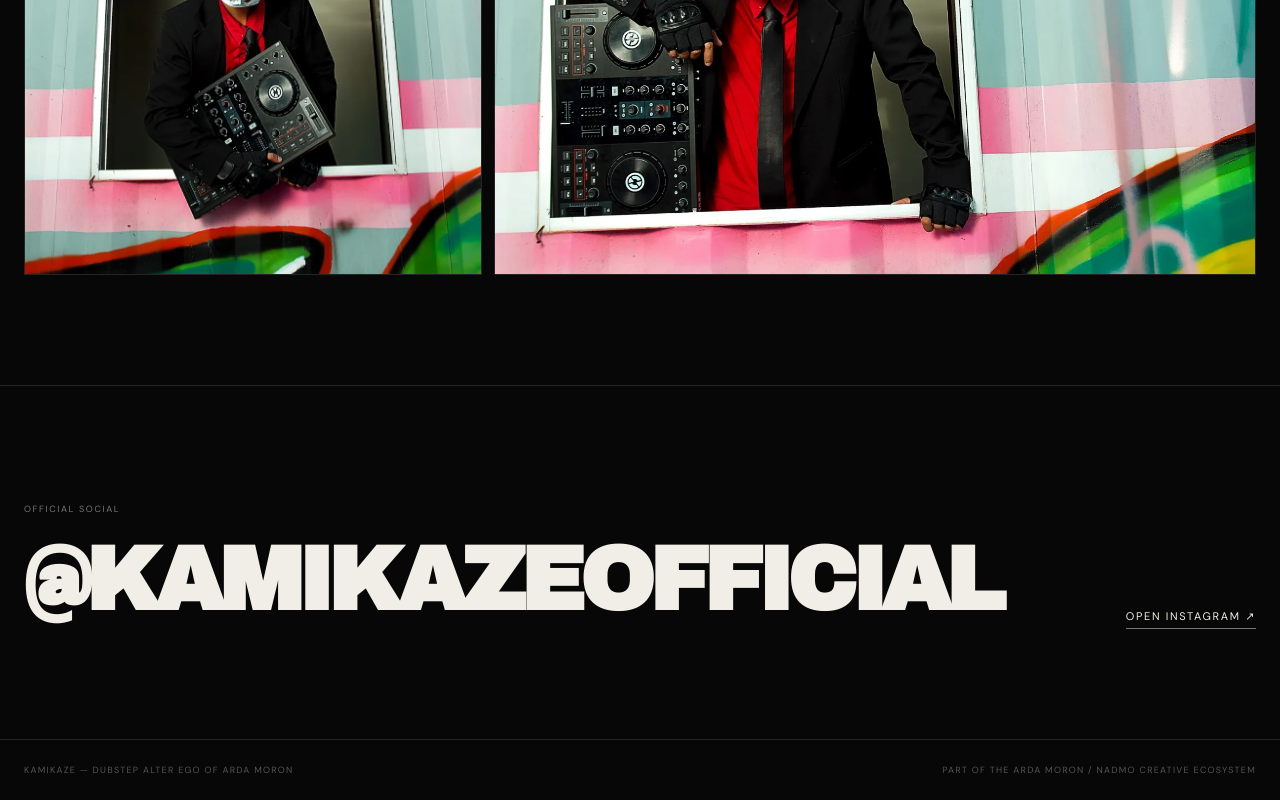
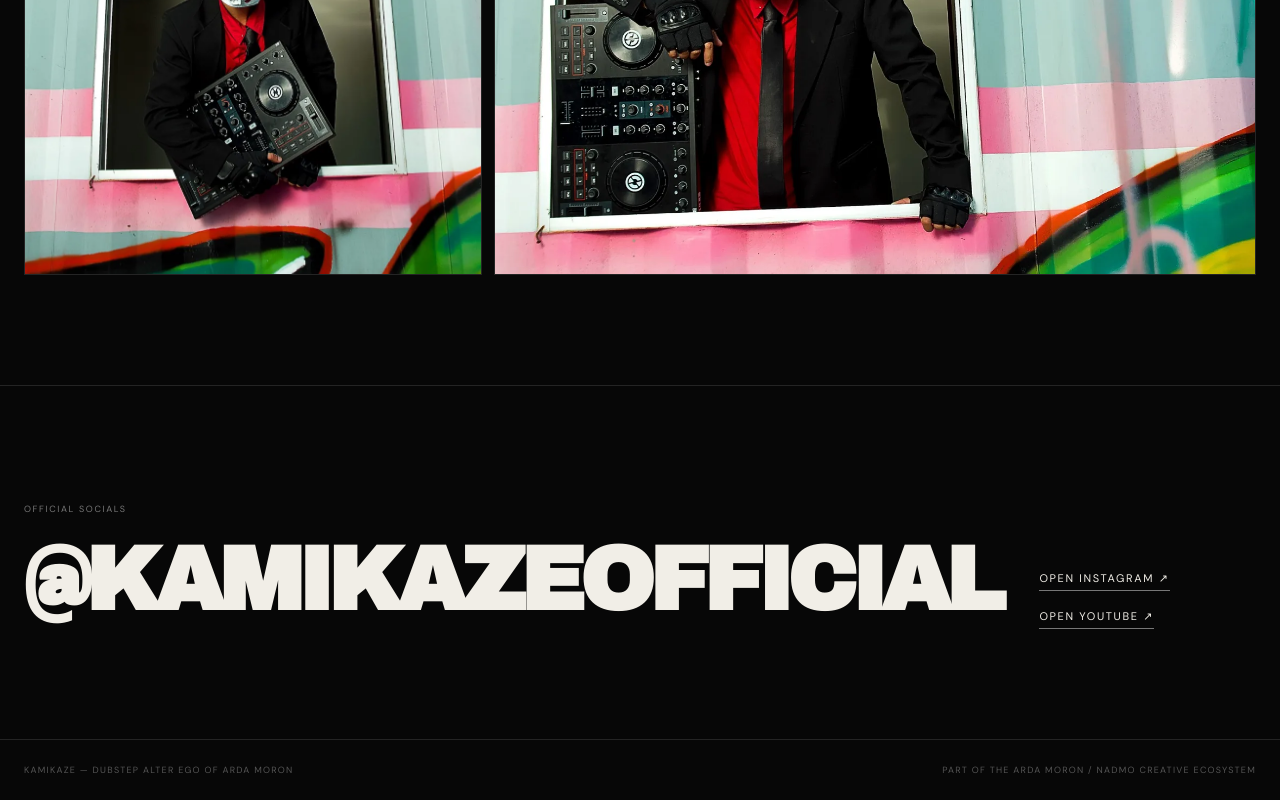
Before and after one commit to ardarawk-cloud/Kamikaze, a plain HTML site: page index.html in a window 1280 px wide. Shown: the part 2468-3268 px from the top of the page. Drawn offline with Linux system fonts and the light colour scheme.

Commit message:
Add official KAMIKAZE YouTube link

```diff
--- a/index.html
+++ b/index.html
@@ -62,10 +62,13 @@
 
     <section class="cta">
       <div>
-        <small>OFFICIAL SOCIAL</small>
+        <small>OFFICIAL SOCIALS</small>
         <h2>@KAMIKAZEOFFICIAL</h2>
       </div>
-      <a href="https://www.instagram.com/kamikazeofficial?stkn=MTJ5bGo5NnE3Mzh1dg==" target="_blank" rel="noopener">OPEN INSTAGRAM ↗</a>
+      <div style="display:flex;gap:18px;flex-wrap:wrap;align-items:center">
+        <a href="https://www.instagram.com/kamikazeofficial?stkn=MTJ5bGo5NnE3Mzh1dg==" target="_blank" rel="noopener">OPEN INSTAGRAM ↗</a>
+        <a href="https://www.youtube.com/@kamikaze-z7b" target="_blank" rel="noopener">OPEN YOUTUBE ↗</a>
+      </div>
     </section>
   </main>
 
```
